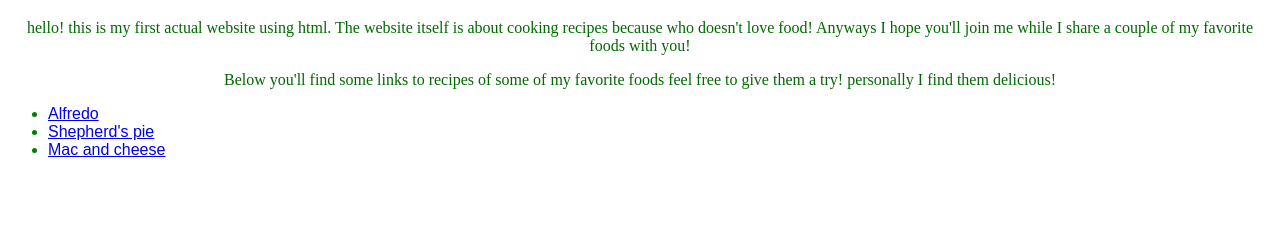
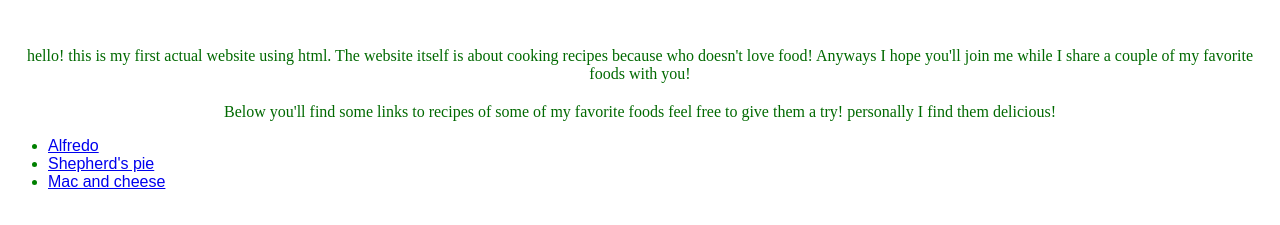
Before and after one commit to DonavanC13/Odin-recipes, a plain HTML site: page index.html in a window 1280 px wide. Shown: the part 61-286 px from the top of the page. Drawn offline with Linux system fonts and the light colour scheme.

Commit message:
tested some margin elements

```diff
--- a/index.html
+++ b/index.html
@@ -6,11 +6,11 @@
     <title>Fun and easy recipes!</title>
 <body>
     <div id="h1"><h1>Odin Recipes</h1></div>
-    <p>hello! this is my first actual website using html. The website itself is about cooking recipes
+    <p style="margin-top: 50px">hello! this is my first actual website using html. The website itself is about cooking recipes
        because who doesn't love food! Anyways I hope you'll join me while I share a couple of my favorite foods
        with you!
     </p>
-    <p>Below you'll find some links to recipes of some of my favorite foods feel free to give them a try!
+    <p style="margin-top: 20px">Below you'll find some links to recipes of some of my favorite foods feel free to give them a try!
         personally I find them delicious! </p>
    <div class="a"><ul>
     <li><a href="recipes/alfredo.html">Alfredo</a></li>
```
